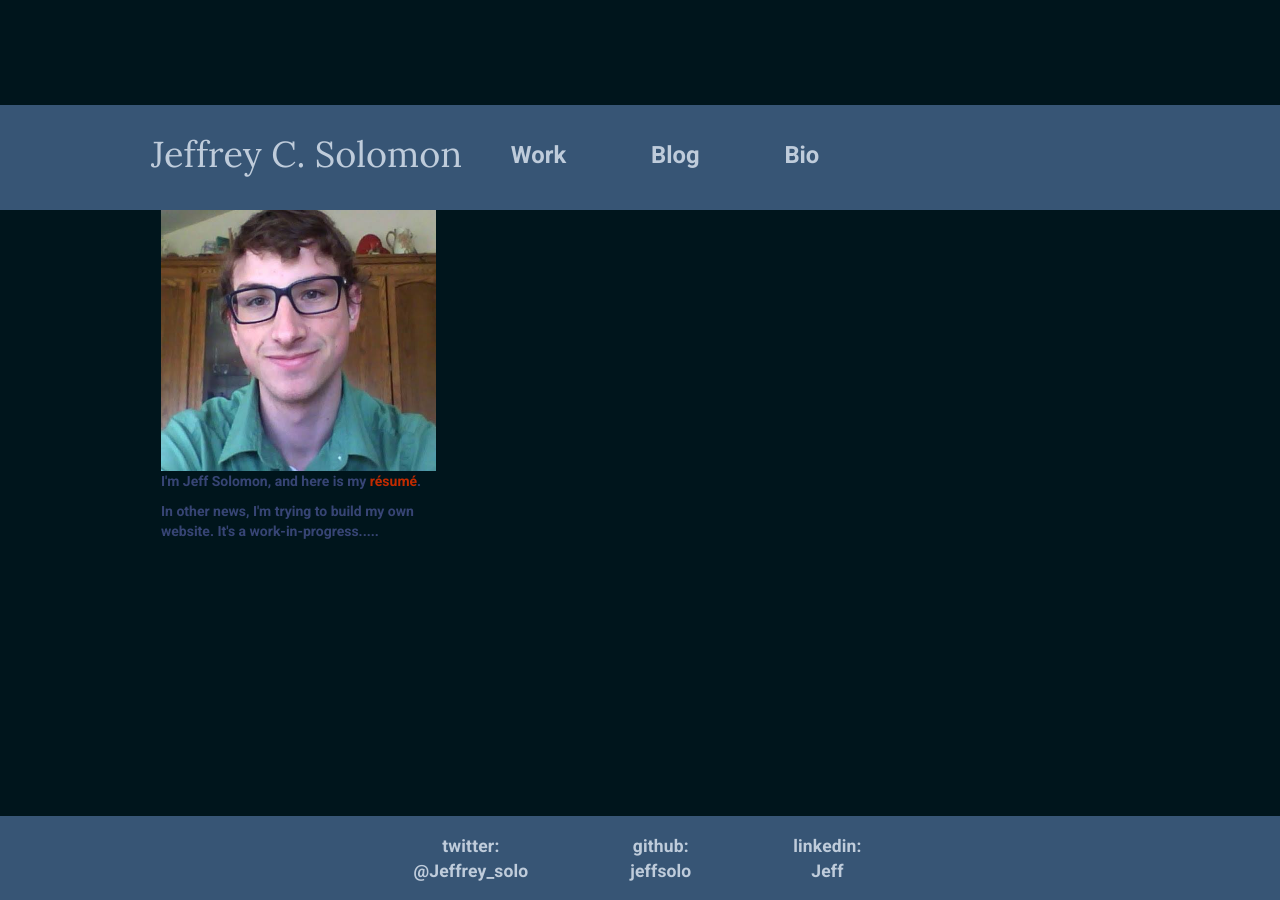
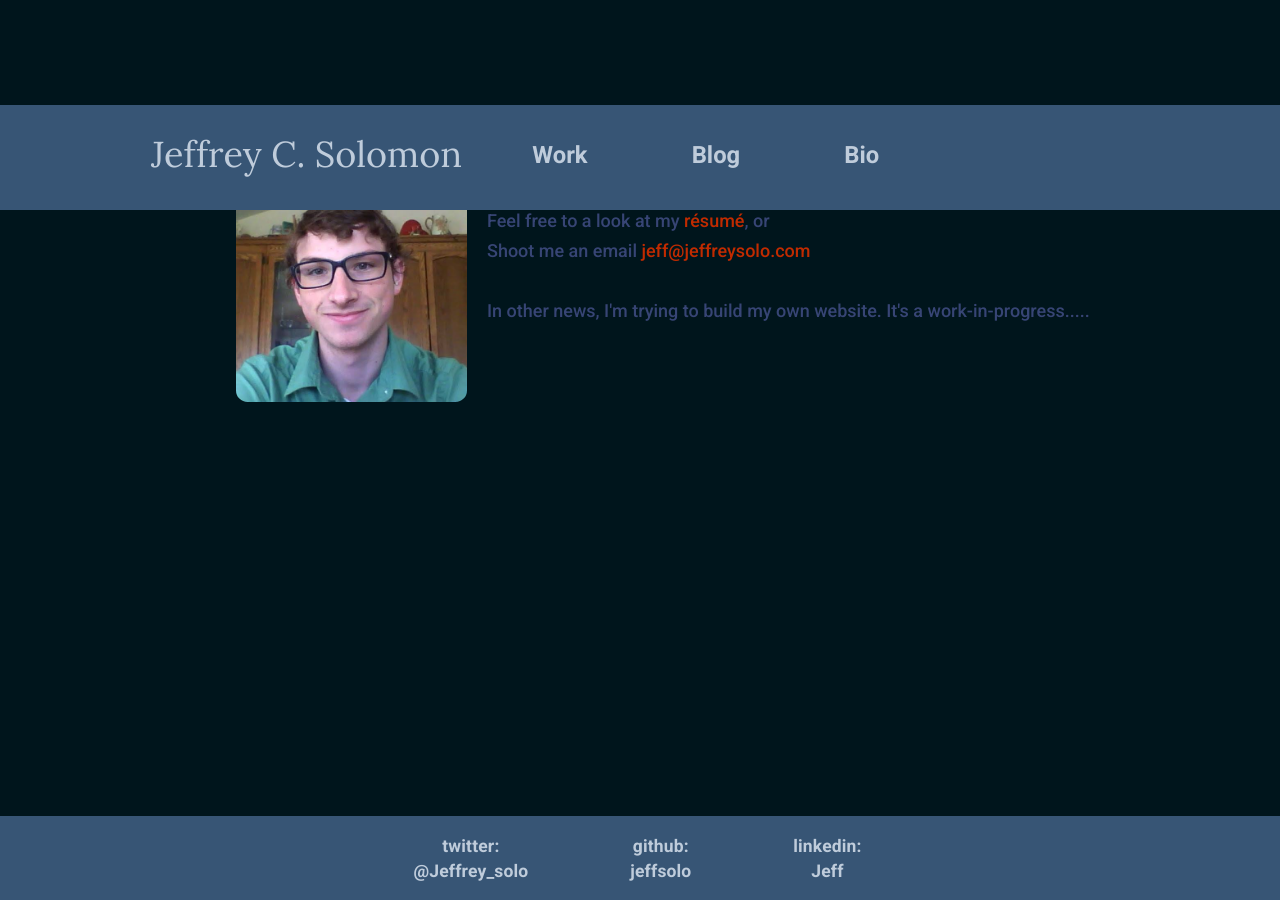
Before and after one commit to JeffSolo/jeffsolo.github.com, a Jekyll site: the page built from index.html, in a window 1280 px wide. Built offline with Jekyll 4.4.1, drawn with Linux system fonts in a browser that asks for light colours; Markdown is read by kramdown in place of the engine named in the settings; the list of posts is cut into pages by our own code.

Commit message:
Fixed homepage scaling and various changes

```diff
--- a/assets/css/style.css
+++ b/assets/css/style.css
@@ -97,8 +97,8 @@ body > header, body > section, body > footer {
 
 header > .grid li{
 	margin-top: 1em;
-	margin-left: 1em;
-	margin-right: 2em;
+	margin-left: 7%;
+	margin-right: 7%;
 	font-size: 1.7em;
 }
 
@@ -135,6 +135,16 @@ a.name:hover{
 	color:#374575;
 }
 
+img{
+	margin-left: .5em;
+	max-width: 16.5em;
+	max-height: 17em;
+	height: 100%;
+	width: 95%;
+	border-radius: 5%;
+	float: right;
+}
+
 @media screen and (max-width: 568px) {
 	.show-on-mobiles{
 		display: block;
@@ -166,9 +176,12 @@ a.name:hover{
 		color: #375575;
 		margin-left: 2em;
 	}
+
+	img{
+		float: none;
+		text-align: center;
+	}
 }
-
-
 
 /*
 .grid:after{
--- a/index.html
+++ b/index.html
@@ -4,16 +4,21 @@ title: Home
 ---
 
 <div class="grid">
-	<div class="unit one-third show-on-mobiles">
+	<div class="center-on-mobiles show-on-mobiles center-on-mobiles">
 		<h1 class="title"><a href="/" class="name" title="That's me!">Jeffrey C. Solomon</a></h1>
 		<!--<p class="title-sub-text">Welcome</p> -->
 	</div>
 	<div>
-		<h3 class="center-on-mobiles" style="color:red"><b>Site is under development</b></h3>
+		<h3 style="text-align:center; color:red; "><b>Site is under development</b></h3>
 	</div>
 	<div class="unit one-third center-on-mobiles">
-		<img class='picture' src="img/jeff.jpg" height=300 width=275 >
-		<p>I'm Jeff Solomon, and here is my <a href="/docs/JeffreySolomonResume.pdf">résumé</a>.</p>
-		<p>In other news, I'm trying to build my own website. It's a work-in-progress.....</p>
+		<img class="picture" src="img/jeff.jpg">
+	</div>
+	<div class="unit two-thirds center-on-mobiles">
+		<h4>I'm Jeff Solomon, and this is my website.
+		<h4>Feel free to a look at my <a href="/docs/JeffreySolomonResume.pdf">résumé</a>, or</h4>
+		<h4>Shoot me an email <a href="mailto:jeff@jeffreysolo.com">jeff@jeffreysolo.com</a></h4>
+		<br>
+		<h4>In other news, I'm trying to build my own website. It's a work-in-progress.....</h4>
 	</div>
 </div>
```
Also changed, not shown: 2 other files.
